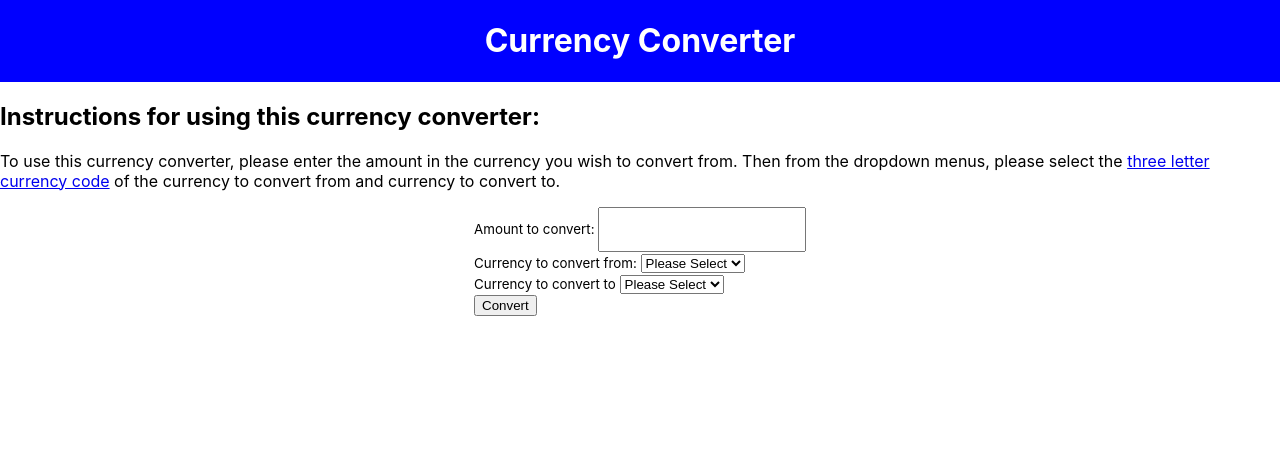
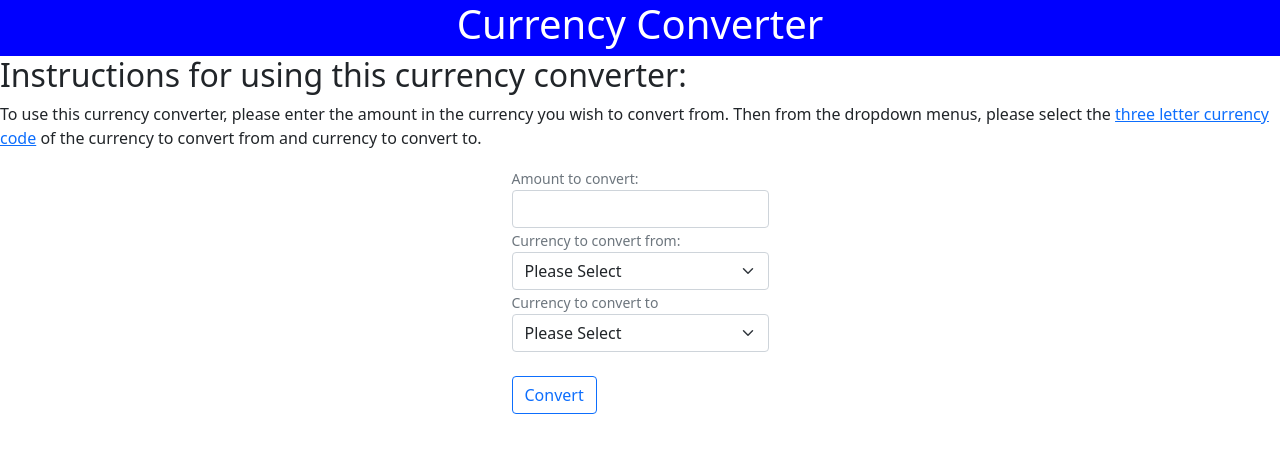
Before and after one commit to amohapatra3/currency-converter, a React (Create React App) app: page / in a window 1280 px wide. Shown: the top 452 px of the page. Built offline with nearby package versions, Linux system fonts and the light colour scheme; no server answers.

Commit message:
modifying form UI

```diff
--- a/public/index.html
+++ b/public/index.html
@@ -9,6 +9,12 @@
       name="description"
       content="Web site created using create-react-app"
     />
+    <link
+  rel="stylesheet"
+  href="https://cdn.jsdelivr.net/npm/bootstrap@5.1.3/dist/css/bootstrap.min.css"
+  integrity="sha384-1BmE4kWBq78iYhFldvKuhfTAU6auU8tT94WrHftjDbrCEXSU1oBoqyl2QvZ6jIW3"
+  crossorigin="anonymous"
+/>
     <link rel="apple-touch-icon" href="%PUBLIC_URL%/logo192.png" />
     <!--
       manifest.json provides metadata used when your web app is installed on a
--- a/src/App.js
+++ b/src/App.js
@@ -3,6 +3,7 @@
 import Header from "./Header";
 import InputForm from "./InputForm";
 import Instructions from "./Instructions";
+import "bootstrap/dist/css/bootstrap.min.css";
 function App() {
   return (
     <>
--- a/src/InputForm.js
+++ b/src/InputForm.js
@@ -1,6 +1,6 @@
 import React, { useState, useEffect } from "react";
-import { Form } from "react-bootstrap";
-import { Button } from "react-bootstrap";
+import Form from "react-bootstrap/Form";
+import Button from "react-bootstrap/Button";
 import axios from "axios";
 import Conversion from "./Conversion";
 const API_KEY = "f08725edef39eafa2ef31749";
@@ -76,7 +76,7 @@
   return (
     <div className="center">
       <Form onSubmit={handleSubmit}>
-        <Form.Group className="mb-3">
+        <Form.Group>
           <Form.Text> Amount to convert: </Form.Text>
           <Form.Control
             type="text"
@@ -115,7 +115,10 @@
             {countryList}
           </Form.Select>
         </Form.Group>
-        <Button variant="outline-primary">Convert</Button>
+        <br />
+        <Button variant="outline-primary" type="submit">
+          Convert
+        </Button>
       </Form>
       <Conversion
         changeFrom={values.changeFrom}
```
